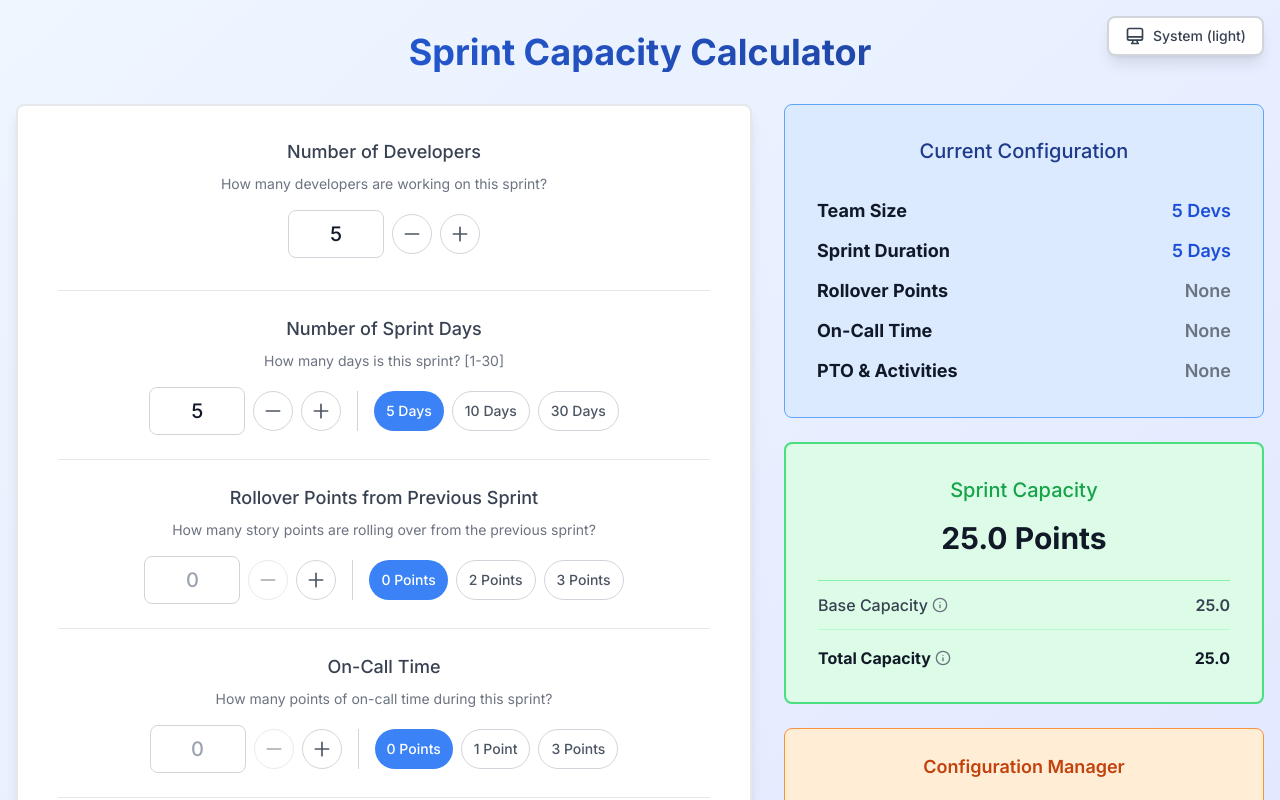
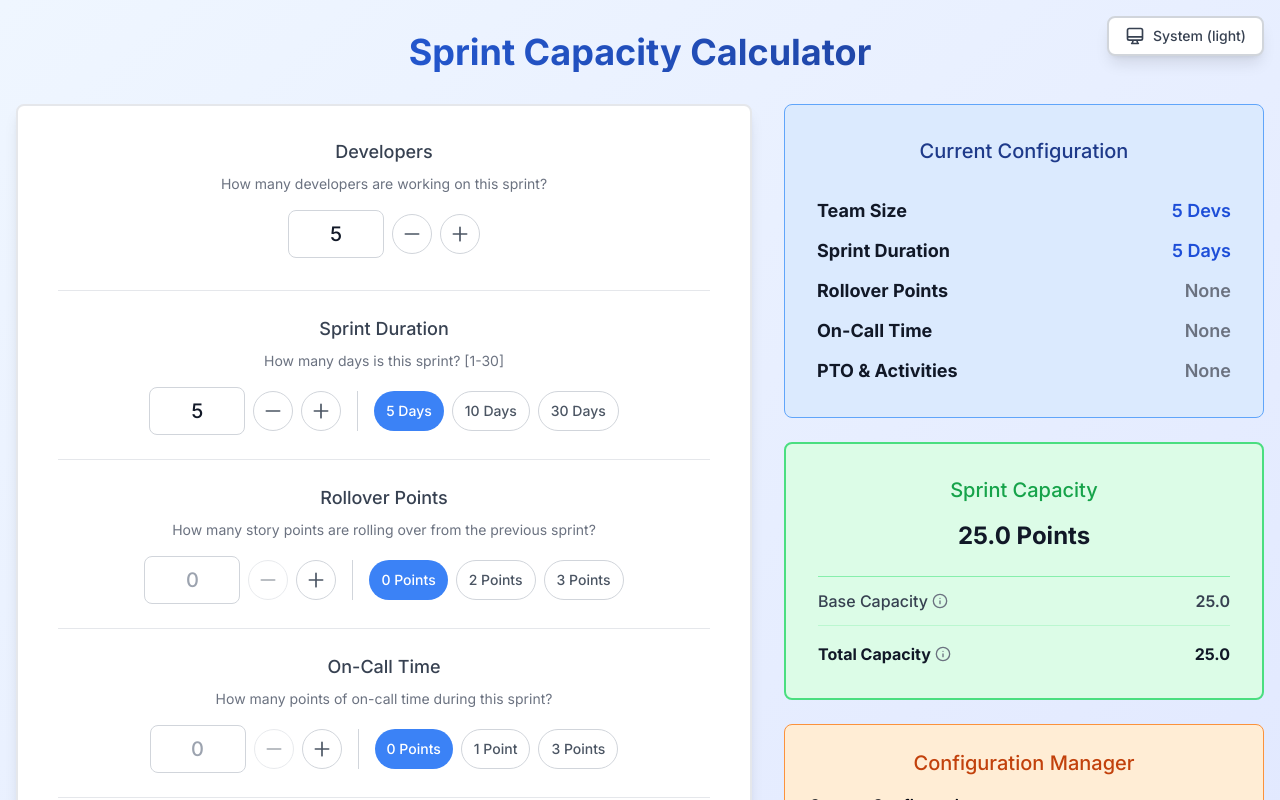
Before and after one commit to CampAsAChamp/sprint-planner, a Next.js app: page / in a window 1280 px wide. Shown: the top 800 px of the page. Built offline with nearby package versions, Linux system fonts and the light colour scheme.

Commit message:
Update styling and labels in configuration and sprint components for improved clarity and visual consistency; adjust background colors in SprintCapacityOutput for better accessibility.

```diff
--- a/app/components/configuration/SaveConfiguration.tsx
+++ b/app/components/configuration/SaveConfiguration.tsx
@@ -56,7 +56,7 @@ export default function ConfigurationManager({
 
   return (
     <div className="bg-orange-100 dark:bg-orange-500/20 border border-orange-400 dark:border-orange-600 rounded-lg p-6 mt-6">
-      <h3 className="text-lg font-semibold text-orange-700 dark:text-orange-200 mb-4">
+      <h3 className="text-xl font-medium text-orange-700 dark:text-orange-200 mb-4">
         Configuration Manager
       </h3>
 
--- a/app/components/sprint/SprintCapacityOutput.tsx
+++ b/app/components/sprint/SprintCapacityOutput.tsx
@@ -64,12 +64,12 @@ export default function SprintCapacityOutput({
   // Get container styling based on animation state
   const getContainerClasses = () => {
     if (isAnimating && lastAction === 'decrease') {
-      return 'bg-white dark:bg-transparent border-2 border-red-300 dark:border-red-600 ring-2 ring-red-500'
+      return 'bg-white dark:bg-red-950/30 border-2 border-red-300 dark:border-red-600 ring-2 ring-red-500'
     }
     if (isAnimating && lastAction === 'increase') {
-      return 'bg-white dark:bg-transparent border-2 border-blue-300 dark:border-blue-600 ring-2 ring-blue-500'
+      return 'bg-white dark:bg-blue-950/30 border-2 border-blue-300 dark:border-blue-600 ring-2 ring-blue-500'
     }
-    return 'bg-green-100 dark:bg-transparent border-2 border-green-400 dark:border-green-800'
+    return 'bg-green-100 dark:bg-green-900/20 border-2 border-green-400 dark:border-green-800'
   }
 
   // Get title styling based on animation state
@@ -100,7 +100,7 @@ export default function SprintCapacityOutput({
         Sprint Capacity
       </h3>
       <div className="text-center">
-        <output className={`text-2xl sm:text-3xl lg:text-3xl font-bold mb-4 transition-colors duration-200 ${getCapacityClasses()}`}>
+        <output className={`text-2xl sm:text-3xl lg:text-2xl font-bold mb-4 transition-colors duration-200 ${getCapacityClasses()}`}>
           {currentCapacity.toFixed(1)} Points
         </output>
 
--- a/app/components/sprint/SprintPlannerForm.tsx
+++ b/app/components/sprint/SprintPlannerForm.tsx
@@ -47,7 +47,7 @@ export default function SprintPlannerForm({
         {/* Team Members Input */}
         <NumberInput
           id="teamMembers"
-          label="Number of Developers"
+          label="Developers"
           description="How many developers are working on this sprint?"
           value={config.teamMembers}
           min={1}
@@ -60,7 +60,7 @@ export default function SprintPlannerForm({
         {/* Sprint Days Input */}
         <ControlledNumberInput
           id="sprintDays"
-          label="Number of Sprint Days"
+          label="Sprint Duration"
           description="How many days is this sprint? [1-30]"
           value={config.sprintDays}
           min={1}
@@ -91,7 +91,7 @@ export default function SprintPlannerForm({
         {/* Rollover Points Input */}
         <ControlledNumberInput
           id="rolloverPoints"
-          label="Rollover Points from Previous Sprint"
+          label="Rollover Points"
           description="How many story points are rolling over from the previous sprint?"
           value={config.rolloverPoints}
           min={0}
```
